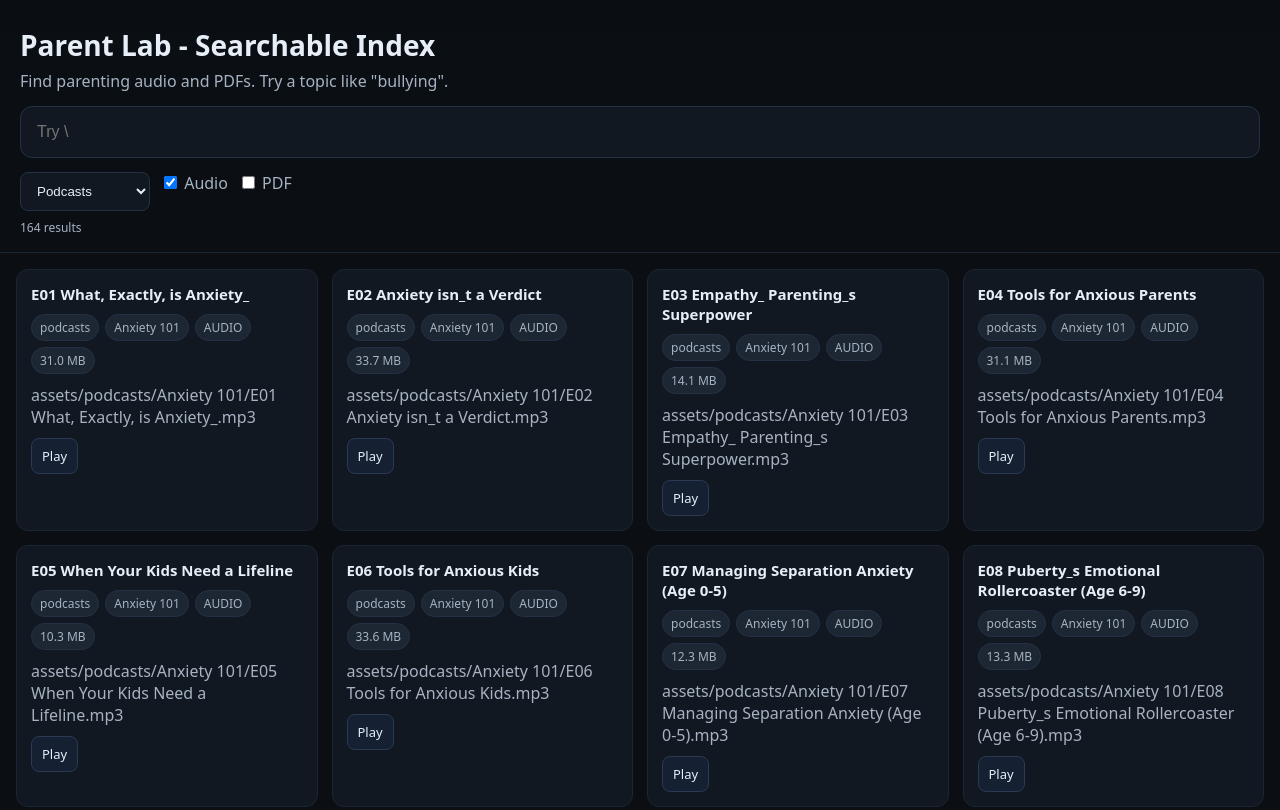
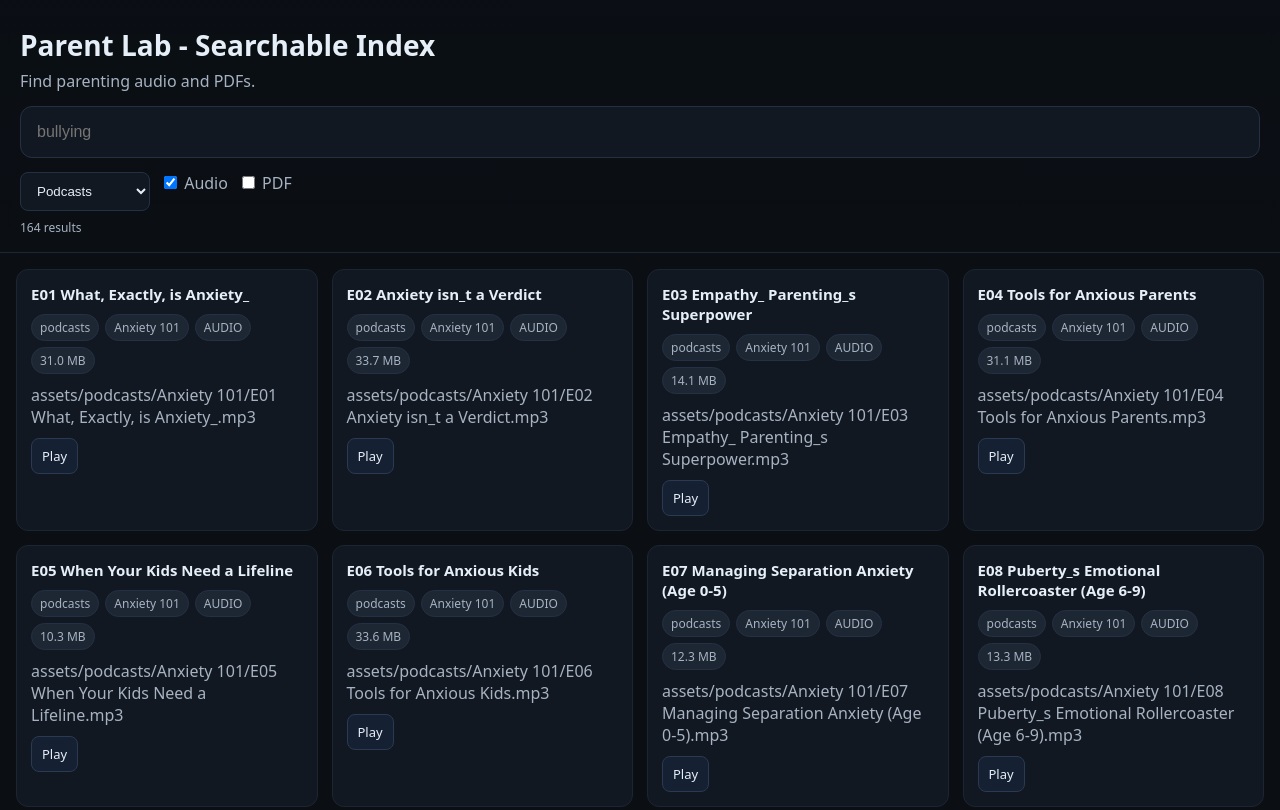
Before and after one commit to johncgilmore/parentlab-index, a plain HTML site: page public/index.html in a window 1280 px wide. Shown: the top 810 px of the page. Drawn offline with nearby package versions, Linux system fonts and the light colour scheme.

Commit message:
chore(ui): set placeholder to 'bullying' and remove helper copy

```diff
--- a/public/index.html
+++ b/public/index.html
@@ -11,9 +11,9 @@
     <header class="header">
       <div class="hero-landing">
         <h1>Parent Lab - Searchable Index</h1>
-        <p class="subtitle">Find parenting audio and PDFs. Try a topic like "bullying".</p>
+        <p class="subtitle">Find parenting audio and PDFs.</p>
         <div class="hero-search">
-          <input id="searchInput" type="search" placeholder="Try \"bullying\"" />
+          <input id="searchInput" type="search" placeholder="bullying" />
         </div>
       </div>
       <div class="controls">
```
